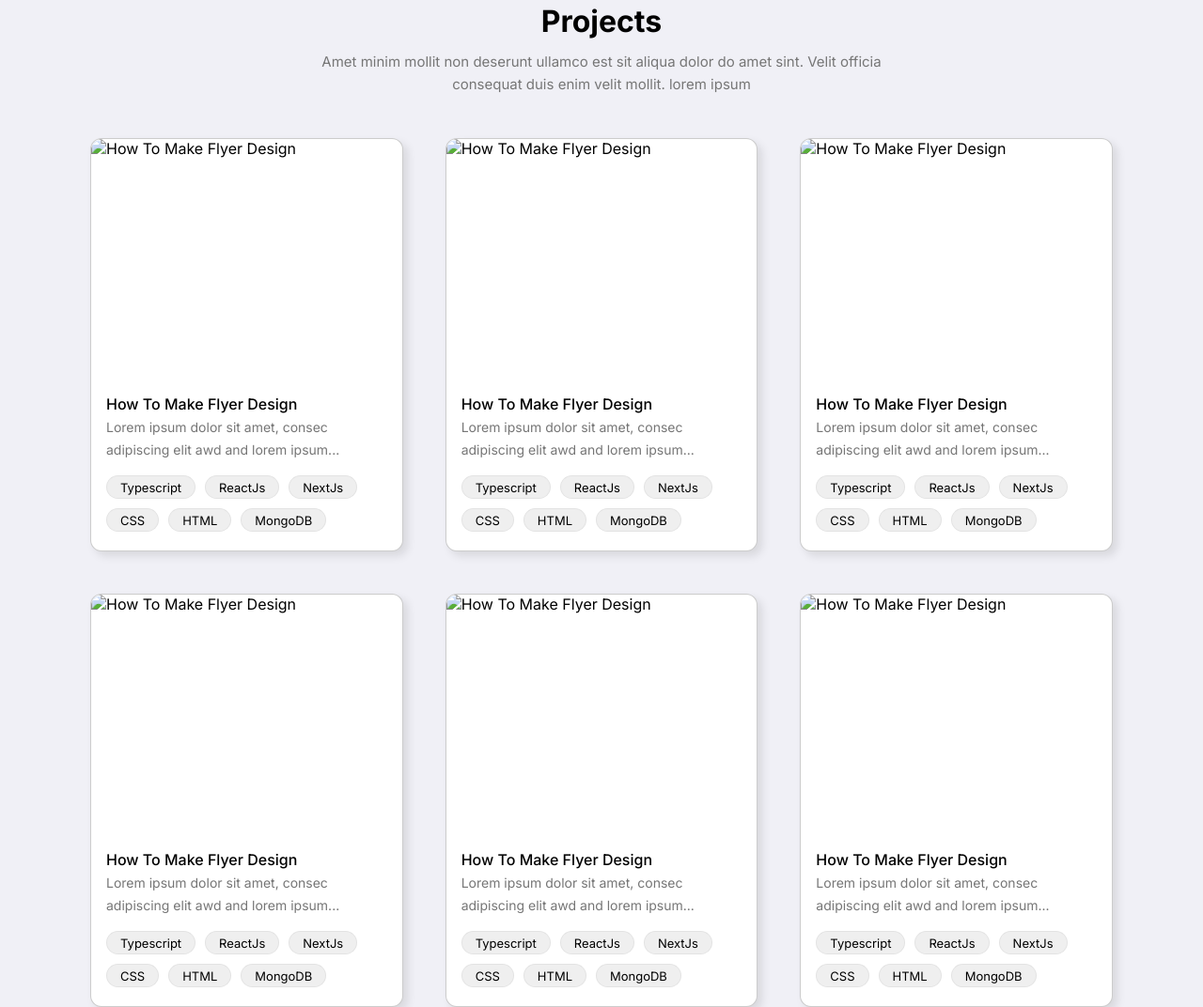
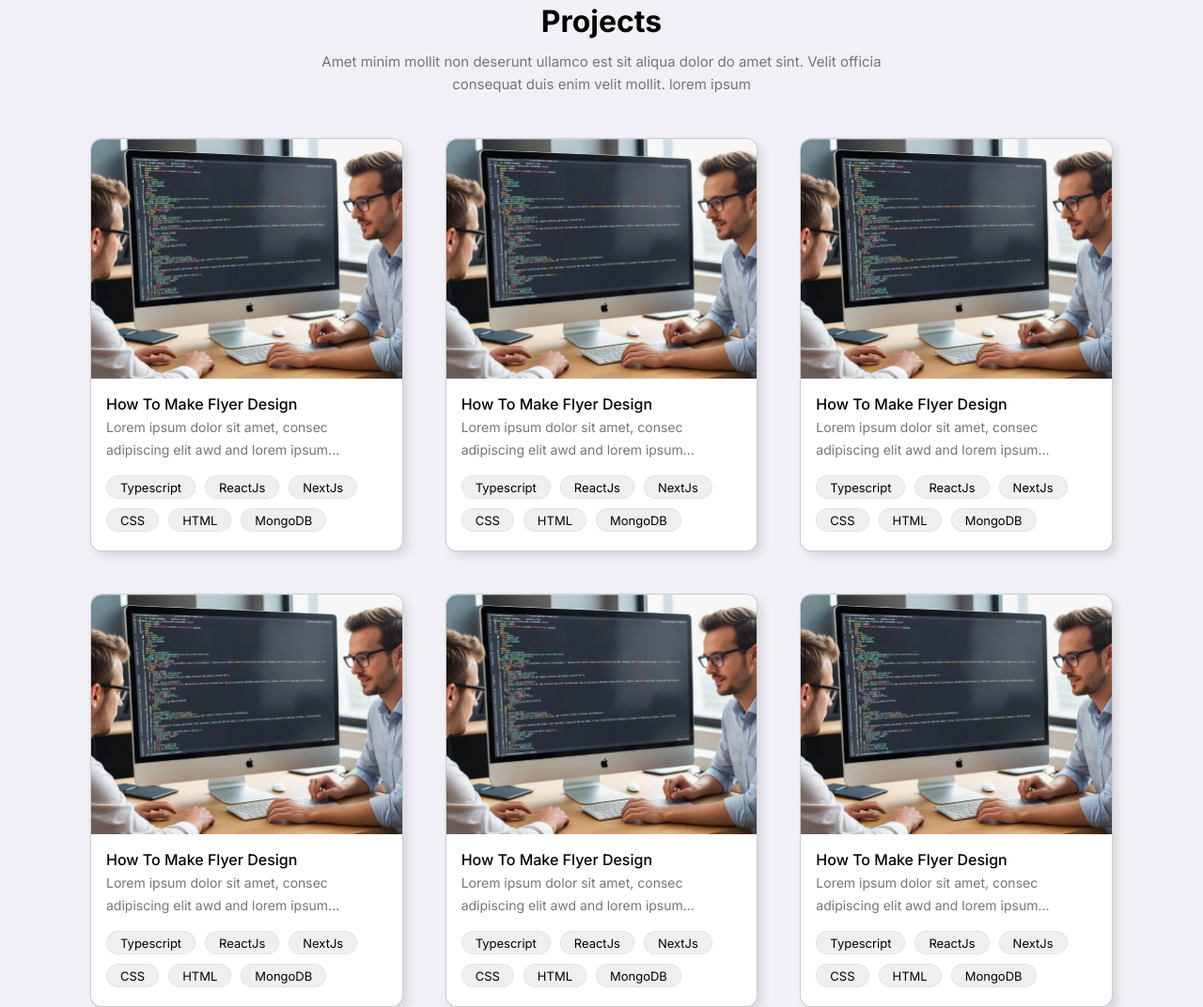
Before and after one commit to cantsaydorifto/generic-portfolio, a plain HTML site: page index.html in a window 1280 px wide. Shown: the part 839-1911 px from the top of the page at 94% size. Drawn offline with Linux system fonts and the light colour scheme; the site is published under a folder, as on GitHub Pages, so addresses that start at the root find nothing.

Commit message:
small fix

```diff
--- a/index.html
+++ b/index.html
@@ -47,7 +47,7 @@
                 enim velit mollit. lorem ipsum</p>
             <div class="project-cards">
                 <div class="project-card">
-                    <img src="/public/project.png" alt="How To Make Flyer Design">
+                    <img src="public/project.png" alt="How To Make Flyer Design">
                     <div class="project-content flex-col">
                         <div>
                             <span class="project-title">How To Make Flyer Design</span>
@@ -64,7 +64,7 @@
                     </div>
                 </div>
                 <div class="project-card">
-                    <img src="/public/project.png" alt="How To Make Flyer Design">
+                    <img src="public/project.png" alt="How To Make Flyer Design">
                     <div class="project-content flex-col">
                         <div>
                             <span class="project-title">How To Make Flyer Design</span>
@@ -81,7 +81,7 @@
                     </div>
                 </div>
                 <div class="project-card">
-                    <img src="/public/project.png" alt="How To Make Flyer Design">
+                    <img src="public/project.png" alt="How To Make Flyer Design">
                     <div class="project-content flex-col">
                         <div>
                             <span class="project-title">How To Make Flyer Design</span>
@@ -98,7 +98,7 @@
                     </div>
                 </div>
                 <div class="project-card">
-                    <img src="/public/project.png" alt="How To Make Flyer Design">
+                    <img src="public/project.png" alt="How To Make Flyer Design">
                     <div class="project-content flex-col">
                         <div>
                             <span class="project-title">How To Make Flyer Design</span>
@@ -115,7 +115,7 @@
                     </div>
                 </div>
                 <div class="project-card">
-                    <img src="/public/project.png" alt="How To Make Flyer Design">
+                    <img src="public/project.png" alt="How To Make Flyer Design">
                     <div class="project-content flex-col">
                         <div>
                             <span class="project-title">How To Make Flyer Design</span>
@@ -132,7 +132,7 @@
                     </div>
                 </div>
                 <div class="project-card">
-                    <img src="/public/project.png" alt="How To Make Flyer Design">
+                    <img src="public/project.png" alt="How To Make Flyer Design">
                     <div class="project-content flex-col">
                         <div>
                             <span class="project-title">How To Make Flyer Design</span>
--- a/styles/navbar.css
+++ b/styles/navbar.css
@@ -18,7 +18,6 @@ header {
   gap: 40px;
   list-style: none;
   width: fit-content;
-  height: 37px;
 }
 
 .navbar-links > li {
```
